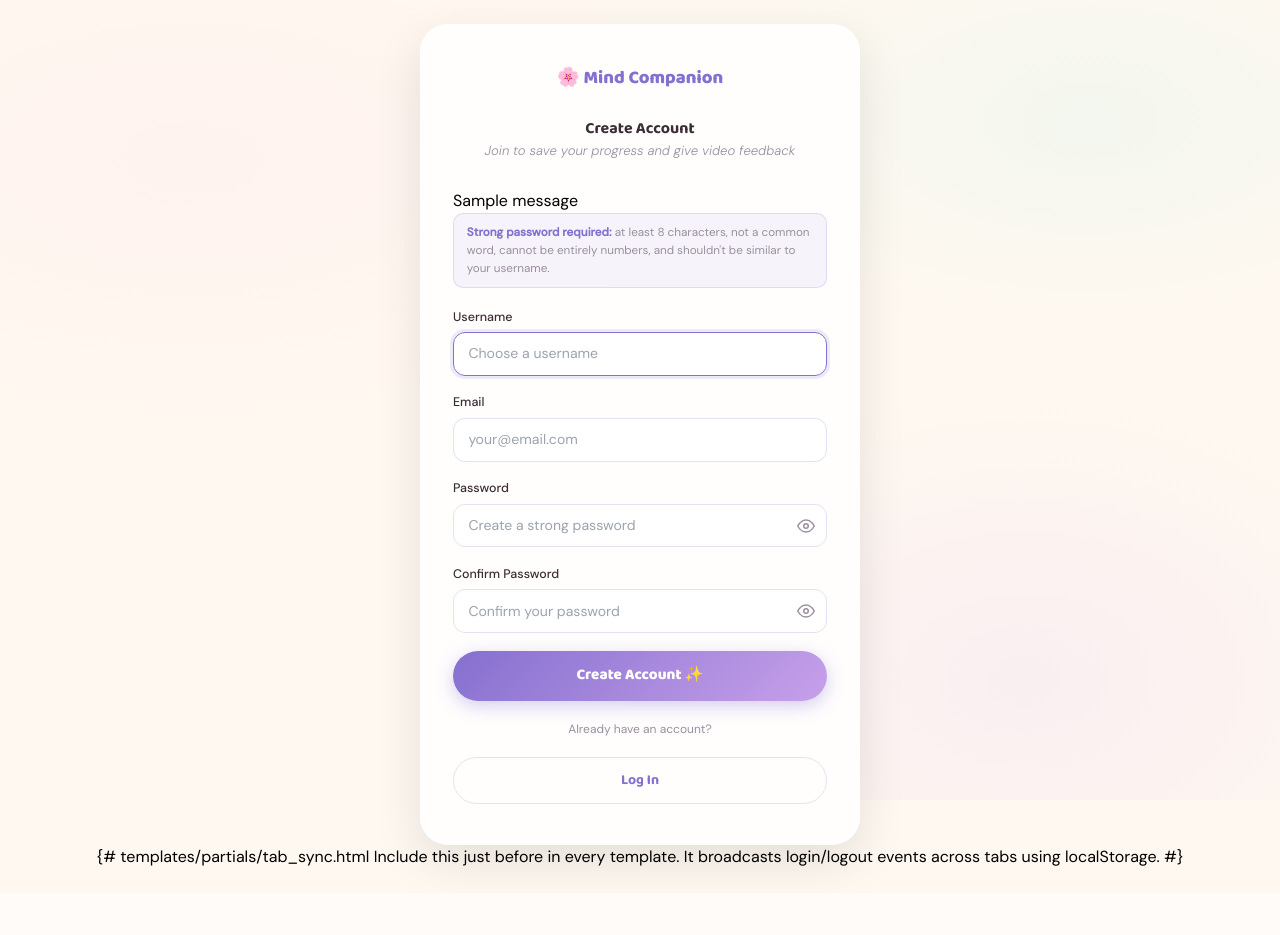
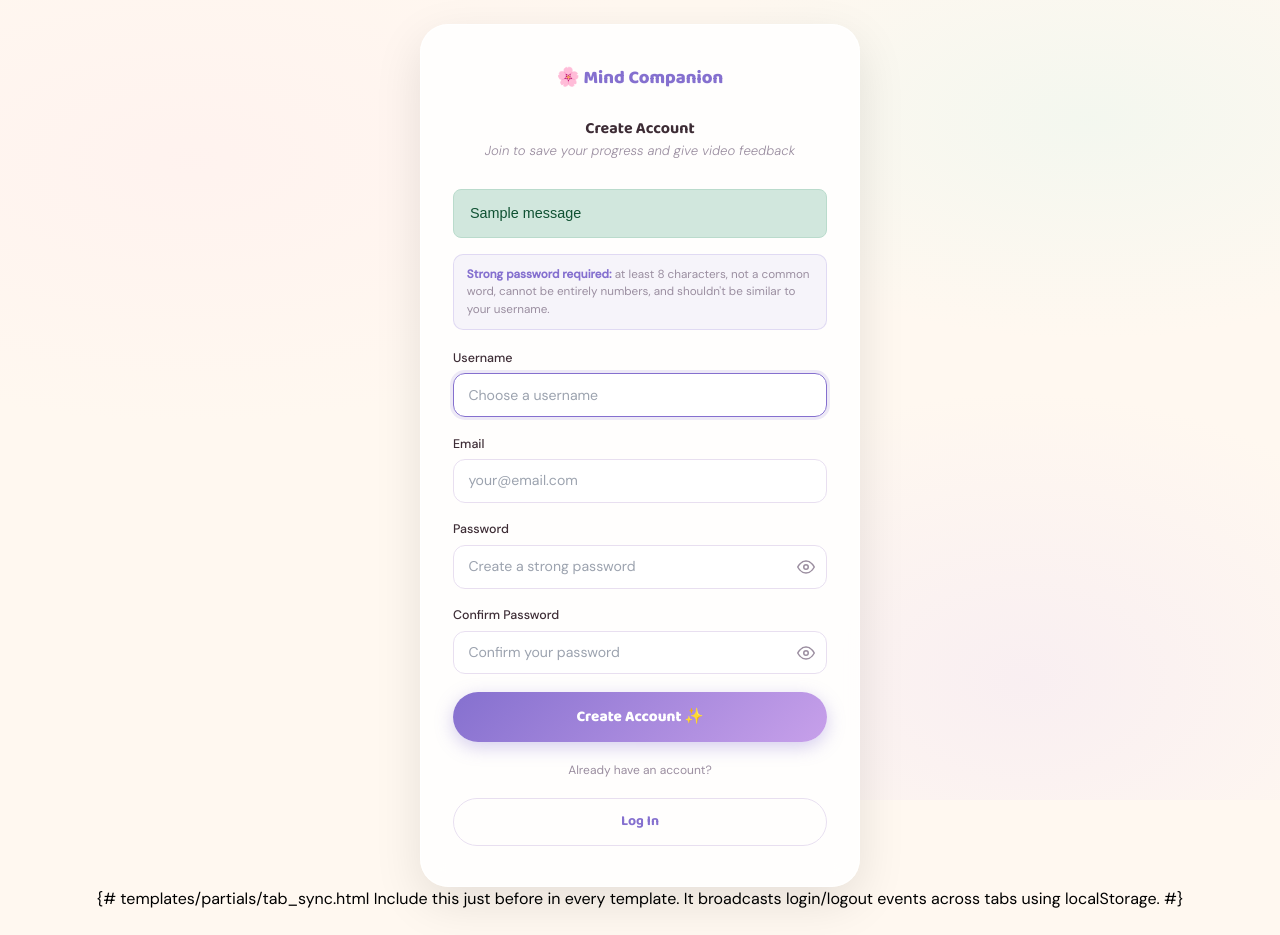
Before and after one commit to zireael69420/Mind-Companion, a Django app: page /register/ in a window 1280 px wide. Before the commit the page ends 885 px from the top, so only its background shows below. Run offline with Django 5.2, Linux system fonts and the light colour scheme; tables that the repository leaves empty hold one stand-in row (values such as "Sample post"); one stand-in notice (Sample message) is shown; some libraries are stand-ins or nearby versions.

Commit message:
css changes v2

```diff
--- a/templates/registration/register.html
+++ b/templates/registration/register.html
@@ -102,10 +102,29 @@
   <h1>Create Account</h1>
   <p class="sub">Join to save your progress and give video feedback</p>
 
+<style>
+  .auth-alert {
+    padding: 0.8rem 1rem;
+    border-radius: 8px;
+    margin-bottom: 1rem;
+    font-size: 0.9rem;
+    font-family: sans-serif;
+  }
+  .auth-alert-success {
+    background-color: #d1e7dd;
+    border: 1px solid #badbcc;
+    color: #0f5132;
+  }
+  .auth-alert-danger {
+    background-color: #f8d7da;
+    border: 1px solid #f5c6cb;
+    color: #842029;
+  }
+</style>
+
 {% if messages %}
   {% for message in messages %}
-      <div class="alert alert-{% if 'error' in message.tags %}danger{% else %}{{ message.tags }}{% endif %}"
-          role="alert">
+    <div class="auth-alert {% if 'error' in message.tags %}auth-alert-danger{% else %}auth-alert-success{% endif %}">
       {{ message }}
     </div>
   {% endfor %}
```
Also changed, not shown: templates/registration/login.html (+21 -2 lines). Lines whose indentation alone changed are shown as unchanged.
